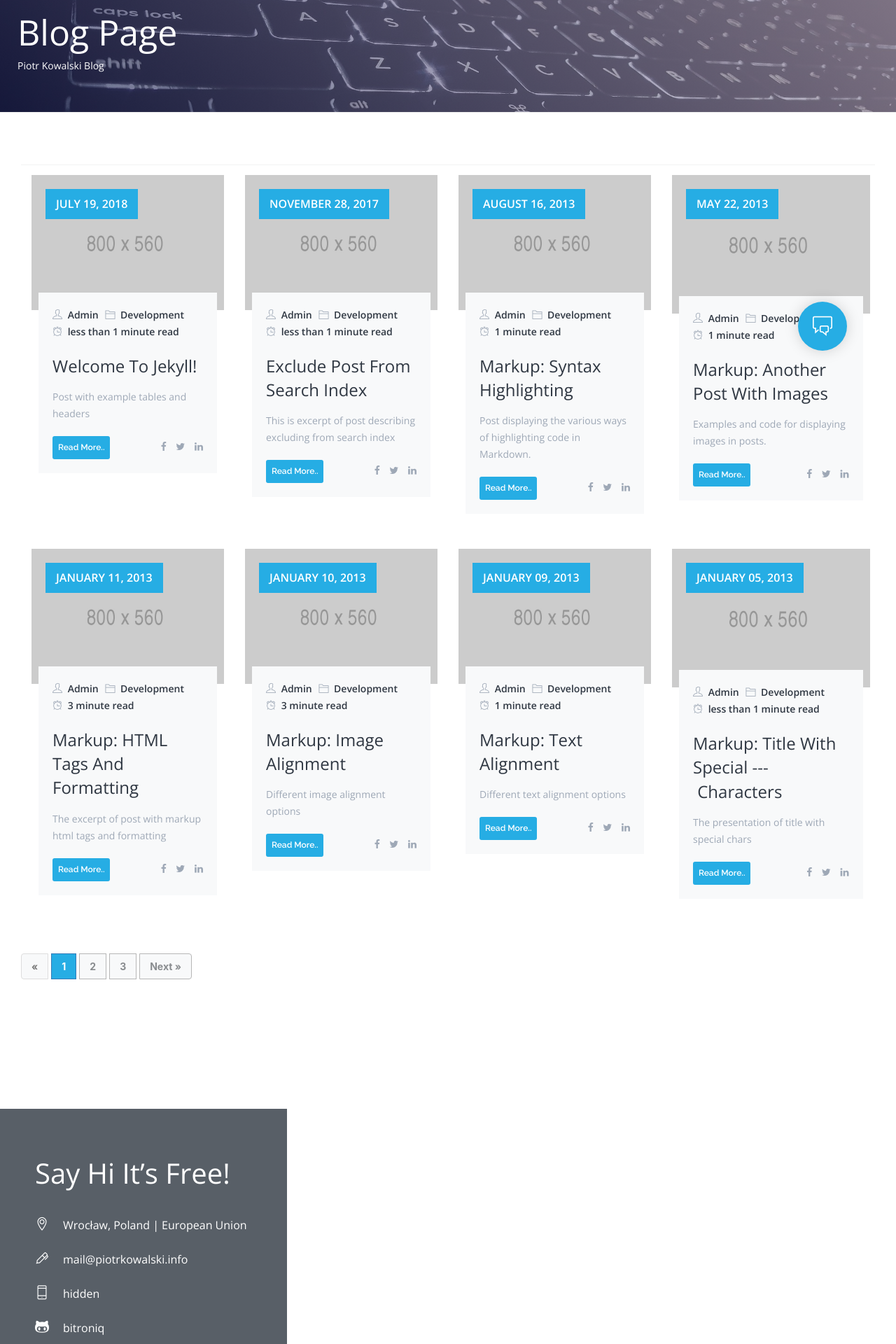
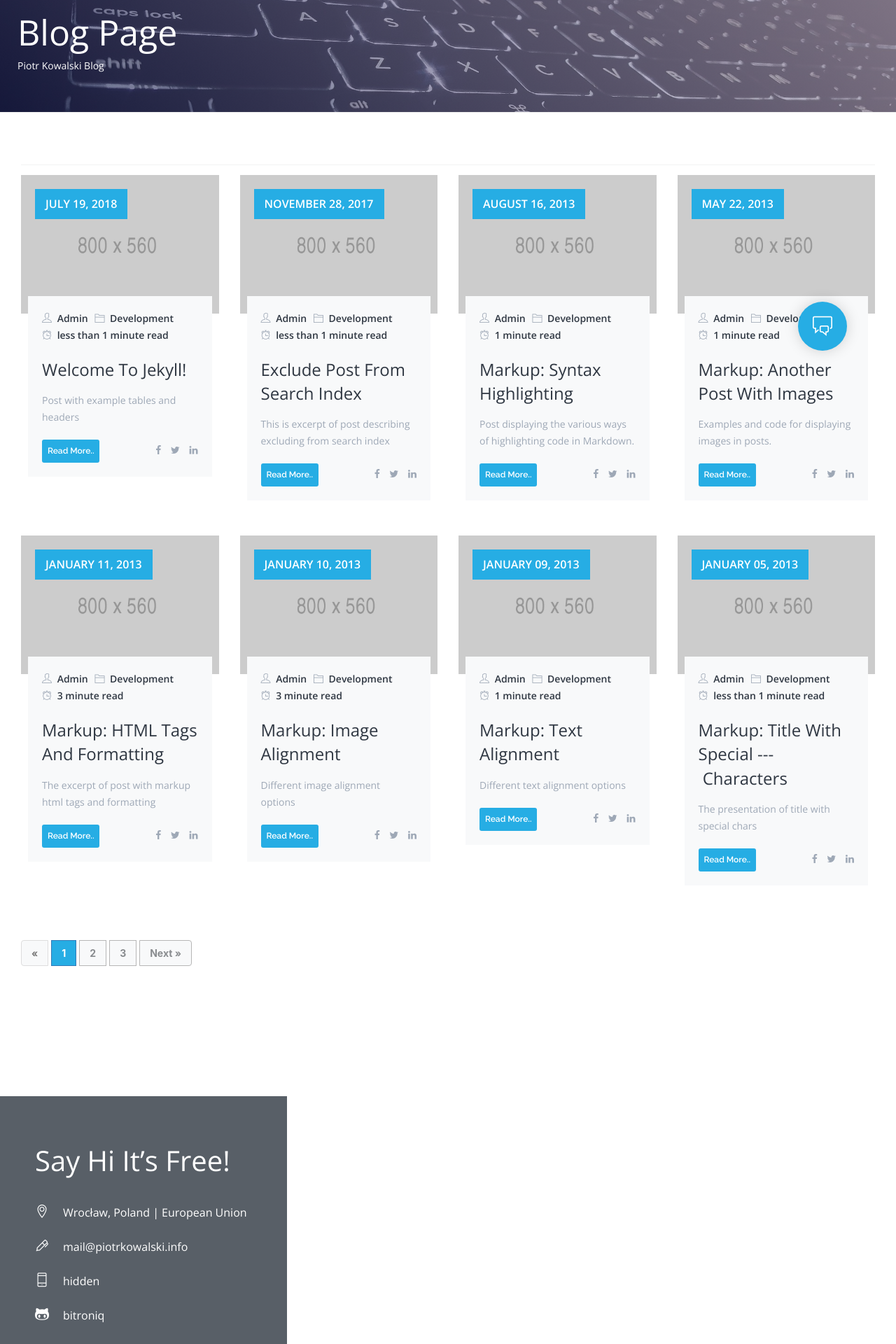
Before and after one commit to bitroniq/bitroniq.github.io, a Jekyll site: the page built from blog/index.html, in a window 1280 px wide. Shown: the part 329-2249 px from the top of the page at 70% size. Built offline with Jekyll 4.4.1, drawn with Linux system fonts in a browser that asks for light colours; the list of posts is cut into pages by our own code.

Commit message:
Update to #12 - fixed the grid layout.

```diff
--- a/blog/index.html
+++ b/blog/index.html
@@ -6,16 +6,11 @@ title: "Blog Dashboard"
 <hr>
 <!-- This loops through the paginated posts -->
 
-
-    {% for post in paginator.posts %}
-
+ {% for post in paginator.posts %}
     {% assign mod4 = forloop.index | modulo: 4 %}
-
-    {% if mod4 == 0 %}<div class="row">{% endif %}
+    {% if mod4 == 1 %}<div class="row">{% endif %}
 
      <div class="col-lg-3 col-md-6 col-sm-6">
-      <!-- ============================
-      autgenerated blog post -->
       <div class="blog-block">
         <div class="blog-image">
           <img class="img-responsive" src="/assets/images/blog/01.jpg" alt="">
```
Also changed, not shown: other parts of blog/index.html (+2 -6 lines).
